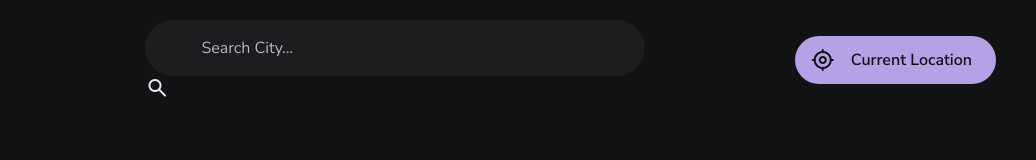
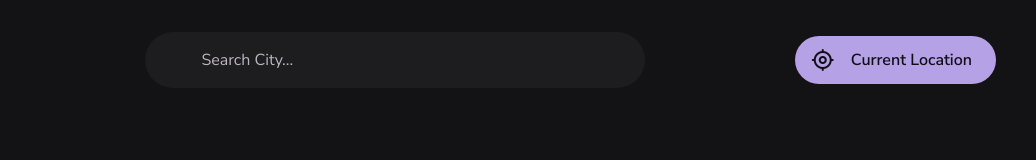
Before and after one commit to shaili12/weatherio, a plain HTML site: page index.html in a window 1280 px wide. Shown: the full height of the page, 244-1280 px from the left. Drawn offline with Linux system fonts and the light colour scheme.

Commit message:
stylesheet modified

```diff
--- a/assets/css/style.css
+++ b/assets/css/style.css
@@ -986,9 +986,11 @@ article.container::before{
  .search-wrapper{
   border-block-end:none;
  }
- .search-wrapper > .m-icon {
+ /* .search-wrapper > .m-icon {
   display: block;
- }
+  position: relative;
+  translateY:-100% ;
+ } */
 
  .search-field,
  .search-view .view-list{
```
